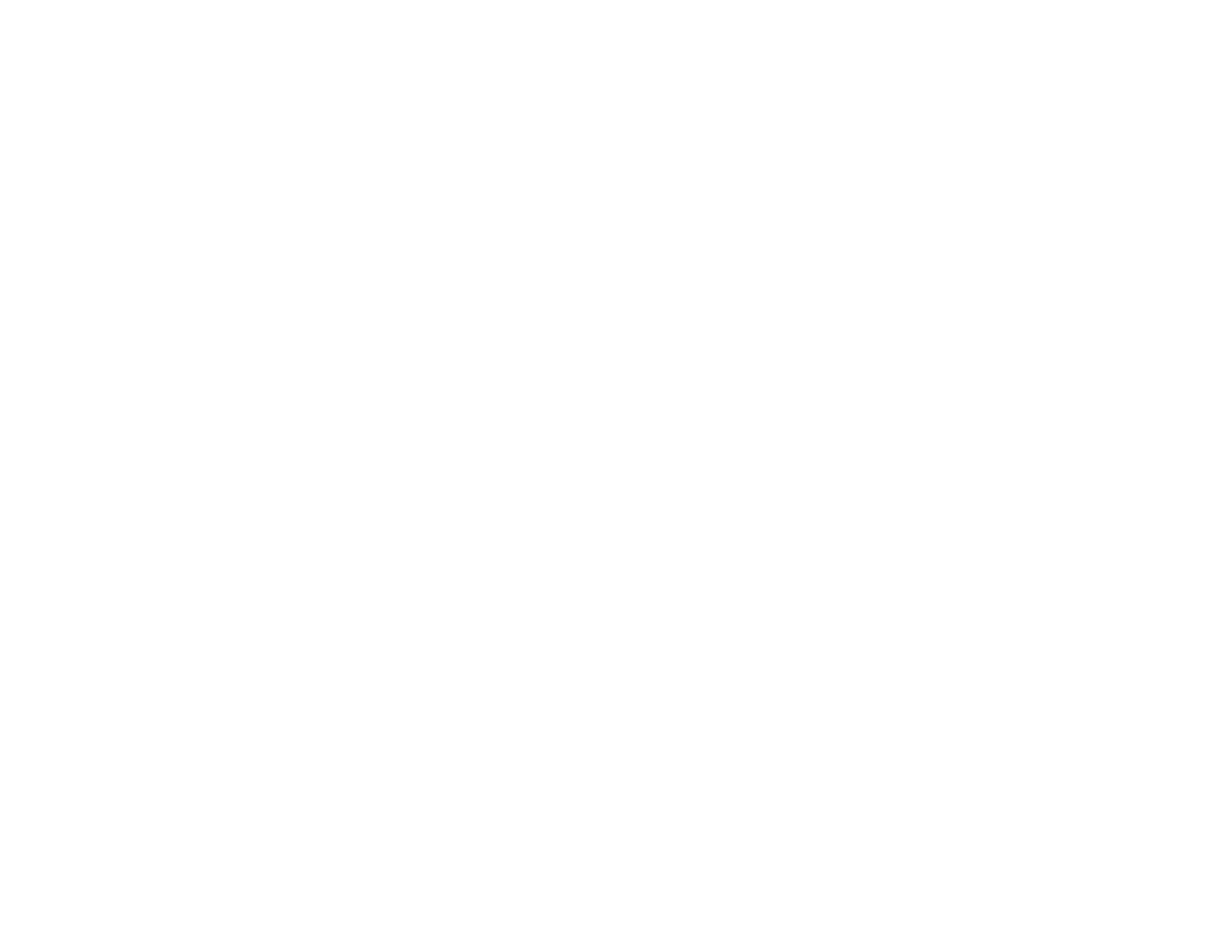
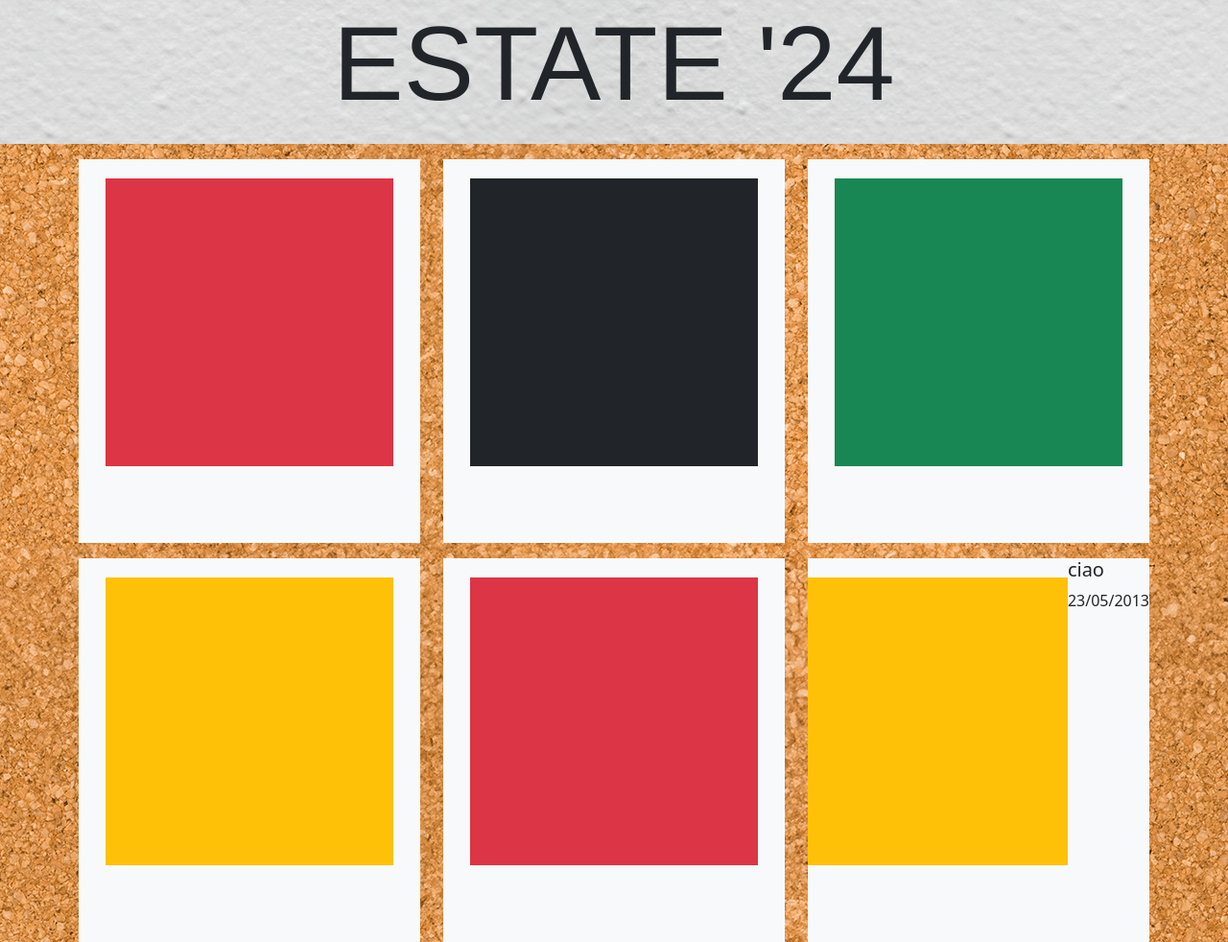
Before and after one commit to GiordanoCasale/js-photo-blog, a plain HTML site: page index.html in a window 1280 px wide. Shown: the whole page at 96% size. Before the commit the page ends 800 px from the top, so only its background shows below. Drawn offline with nearby package versions, Linux system fonts and the light colour scheme; a web font is replaced by a local one.

Commit message:
[UPD] cards created

```diff
--- a/css/style.css
+++ b/css/style.css
@@ -0,0 +1,31 @@
+*{
+    padding: 0;
+    margin: 0;
+    box-sizing: border-box;
+}
+
+header{
+    background-image: url(../img/wall.png);
+    font-family: "Edu Tas Beginner", sans-serif;
+    text-align: center;
+    height: 150px;
+}
+
+.h1-header{
+    font-size: 110px;
+}
+
+body{
+    background-image: url(../img/cork.png);
+}
+
+.card-image{
+    width: 100%;
+    height: 400px;
+}
+
+.card-content{
+    width: 300px;
+    height: 300px;
+    margin-top: 20px;
+}
--- a/index.html
+++ b/index.html
@@ -1,12 +1,101 @@
 <!DOCTYPE html>
 <html lang="en">
+
 <head>
     <meta charset="UTF-8">
     <meta name="viewport" content="width=device-width, initial-scale=1.0">
     <title>Document</title>
+    <link rel="preconnect" href="https://fonts.googleapis.com">
+    <link rel="preconnect" href="https://fonts.gstatic.com" crossorigin>
+    <link rel="preconnect" href="https://fonts.googleapis.com">
+    <link rel="preconnect" href="https://fonts.gstatic.com" crossorigin>
+
+    <link
+        href="https://fonts.googleapis.com/css2?family=Bungee+Inline&family=Bungee+Tint&family=Edu+TAS+Beginner:wght@400..700&family=Lato:ital,wght@0,100;0,300;0,400;0,700;0,900;1,100;1,300;1,400;1,700;1,900&family=Open+Sans:ital,wght@0,300..800;1,300..800&family=Sometype+Mono:ital,wght@0,400..700;1,400..700&display=swap"
+        rel="stylesheet">
+    <link
+        href="https://fonts.googleapis.com/css2?family=Bungee+Inline&family=Bungee+Tint&family=Edu+TAS+Beginner:wght@400..700&family=Lato:ital,wght@0,100;0,300;0,400;0,700;0,900;1,100;1,300;1,400;1,700;1,900&family=Open+Sans:ital,wght@0,300..800;1,300..800&display=swap"
+        rel="stylesheet">
+    <link href="https://cdn.jsdelivr.net/npm/bootstrap@5.3.5/dist/css/bootstrap.min.css" rel="stylesheet"
+        integrity="sha384-SgOJa3DmI69IUzQ2PVdRZhwQ+dy64/BUtbMJw1MZ8t5HZApcHrRKUc4W0kG879m7" crossorigin="anonymous">
     <link rel="stylesheet" href="./css/style.css">
+
 </head>
+
 <body>
+    <header>
+        <h1 class="h1-header">ESTATE '24</h1>
+    </header>
+    <main>
+        <div class="container">
+            <div class="row">
+                <div class="col-12 col-md-6 col-lg-4">
+                    <div class="card-image bg-light mt-3 d-flex justify-content-center">
+                        <div class="card-content bg-danger"></div>
+                    </div>
+                </div>
+                <div class="col-12 col-md-6 col-lg-4">
+                    <div class="card-image bg-light mt-3 d-flex justify-content-center">
+                        <div class="card-content bg-dark"></div>
+                    </div>
+                </div>
+                <div class="col-12 col-md-6 col-lg-4">
+                    <div class="card-image bg-light mt-3 d-flex justify-content-center">
+                        <div class="card-content bg-success"></div>
+                    </div>
+                </div>
+                <div class="col-12 col-md-6 col-lg-4">
+                    <div class="card-image bg-light mt-3 d-flex justify-content-center">
+                        <div class="card-content bg-warning"></div>
+                    </div>
+                </div>
+                <div class="col-12 col-md-6 col-lg-4">
+                    <div class="card-image bg-light mt-3 d-flex justify-content-center">
+                        <div class="card-content bg-danger"></div>
+                    </div>
+                </div>
+                <div class="col-12 col-md-6 col-lg-4">
+                    <div class="card-image bg-light mt-3 d-flex justify-content-center">
+                        <div class="card-content bg-warning"></div>
+                        <div class="card-text">
+                            <h5>ciao</h5>
+                            <span>23/05/2013</span>
+                        </div>
+                    </div>
+                </div>
+            </div>
+        </div>
+    </main>
 
+
+
+
+
+
+
+
+
+
+
+
+
+
+
+
+
+
+
+
+
+
+
+
+
+
+    <script src="https://cdn.jsdelivr.net/npm/bootstrap@5.3.5/dist/js/bootstrap.bundle.min.js"
+        integrity="sha384-k6d4wzSIapyDyv1kpU366/PK5hCdSbCRGRCMv+eplOQJWyd1fbcAu9OCUj5zNLiq"
+        crossorigin="anonymous"></script>
+    <script src="./js/script.js"></script>
 </body>
+
 </html>
```
Also changed, not shown: Screenshots/mobile.png (added), Screenshots/tablet.png (added), img/cork.png (added), img/pin.svg (added), img/wall.png (added), 2 other files.
